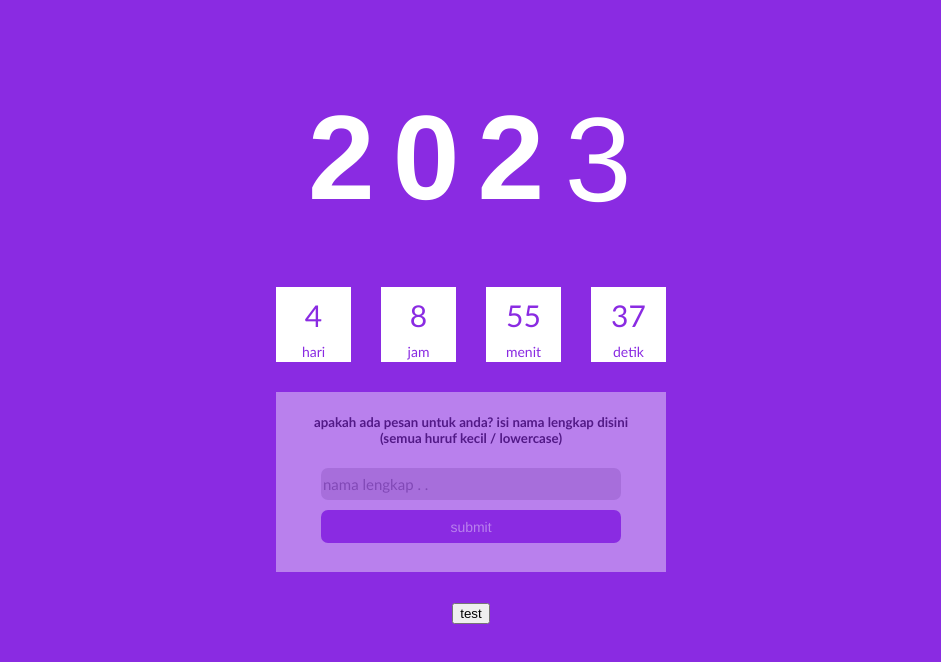
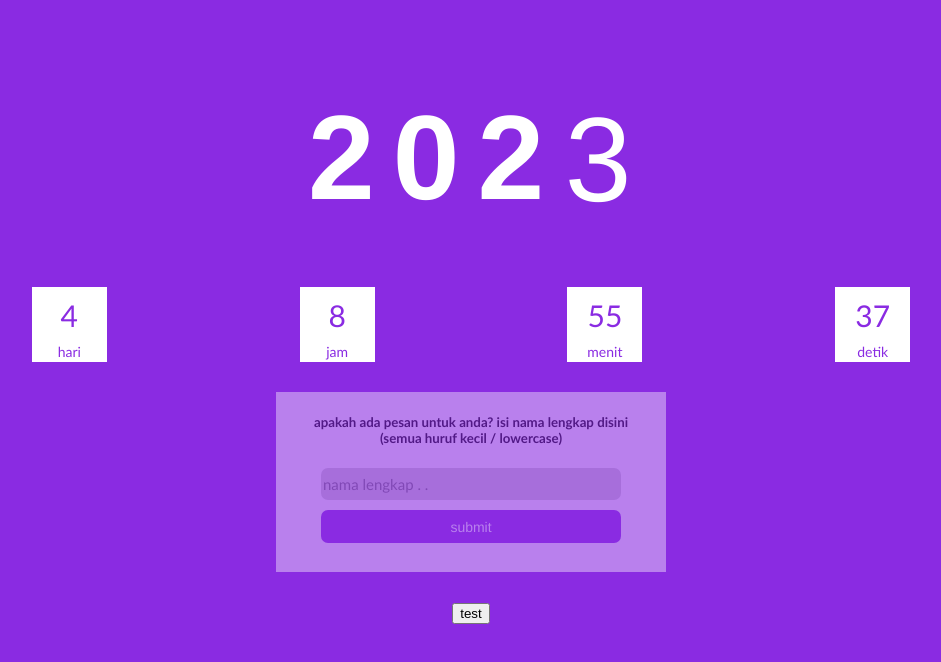
Before and after one commit to dafarialfathri/2024, a plain HTML site: page index.html in a window 1280 px wide. Shown: the whole page, without its empty margins (169-1110 px from the left). Drawn offline with Linux system fonts and the light colour scheme.

Commit message:
Add files via upload

```diff
--- a/index.html
+++ b/index.html
@@ -34,7 +34,7 @@
             display: flex;
             flex-wrap: wrap;
             flex-direction: row;
-            justify-content: center;
+            justify-content: space-evenly;
             margin-top: -20px;
             animation: none;
         }
@@ -70,7 +70,6 @@
             justify-content: center;
             align-items: center;
             display: block;
-            margin-inline: 15px;
             background-color: white;
         }
 
@@ -81,7 +80,6 @@
             justify-content: center;
             align-items: center;
             display: block;
-            margin-inline: 15px;
             background-color: white;
         }
 
@@ -92,7 +90,6 @@
             justify-content: center;
             align-items: center;
             display: block;
-            margin-inline: 15px;
             background-color: white;
         }
 
@@ -103,7 +100,6 @@
             justify-content: center;
             align-items: center;
             display: block;
-            margin-inline: 15px;
             background-color: white;
         }
 
```
